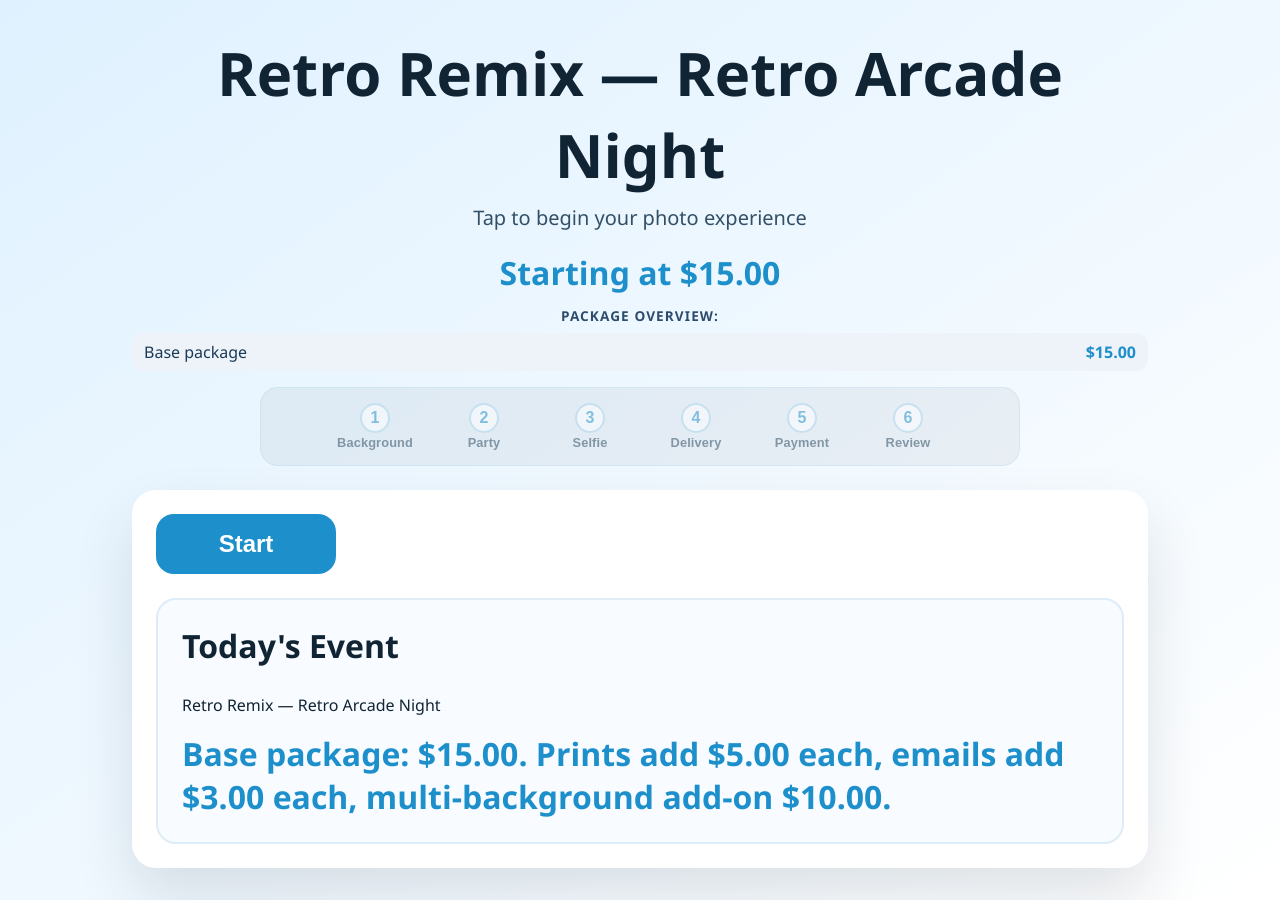
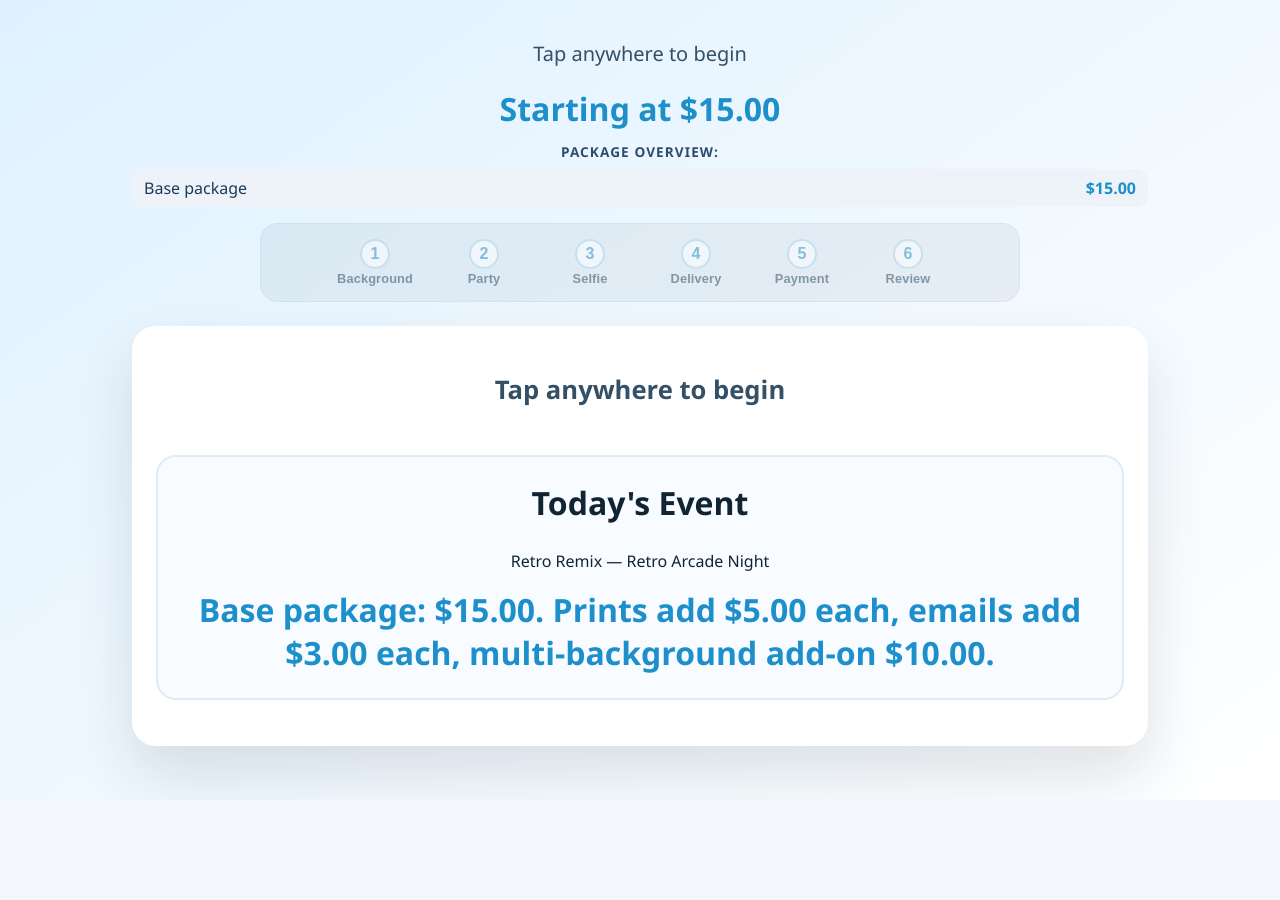
Before and after one commit to johnjimenez-it/Sprint3, a plain HTML site: page index.html in a window 1280 px wide. After the commit the page ends 800 px from the top, so only its background shows below. Drawn offline with Linux system fonts and the light colour scheme.

Commit message:
Make welcome screen tap-to-start and remove start button

```diff
--- a/index.html
+++ b/index.html
@@ -9,16 +9,21 @@
 <body>
   <main id="app">
     <header class="app-header">
-      <h1 id="eventName">Green Screen Express</h1>
-      <p class="subtitle" id="eventTagline">Tap to begin your photo experience</p>
+      <p class="subtitle" id="eventTagline">Tap anywhere to begin</p>
       <p class="price" id="eventPrice"></p>
       <div class="price running-total" id="running-total" aria-live="polite"></div>
     </header>
 
     <nav id="progress-indicator" class="progress-indicator" aria-label="Photo experience progress"></nav>
 
-    <section id="screen-welcome" class="screen active">
-      <button class="primary" id="start-btn" title="Tap to begin the kiosk flow">Start</button>
+    <section
+      id="screen-welcome"
+      class="screen active"
+      role="button"
+      tabindex="0"
+      aria-label="Tap anywhere to begin the kiosk flow"
+    >
+      <p class="welcome-instruction" aria-hidden="true">Tap anywhere to begin</p>
       <div class="info-card">
         <h2>Today's Event</h2>
         <p id="event-name"></p>
--- a/script.js
+++ b/script.js
@@ -266,7 +266,17 @@ function init() {
 }
 
 function setupNavigation() {
-  document.getElementById('start-btn').addEventListener('click', () => showScreen('screen-background'));
+  const welcomeScreen = document.getElementById('screen-welcome');
+  if (welcomeScreen) {
+    const startExperience = () => showScreen('screen-background');
+    welcomeScreen.addEventListener('click', startExperience);
+    welcomeScreen.addEventListener('keydown', event => {
+      if (event.key === 'Enter' || event.key === ' ') {
+        event.preventDefault();
+        startExperience();
+      }
+    });
+  }
   document.querySelectorAll('[data-next]').forEach(btn => btn.addEventListener('click', goToNextScreen));
   document.querySelectorAll('[data-prev]').forEach(btn => btn.addEventListener('click', goToPreviousScreen));
 }
@@ -277,8 +287,10 @@ function populateEventInfo() {
     eventName.textContent = `${appConfig.eventName}`;
   }
   const headerName = document.getElementById('eventName');
-  headerName.textContent = appConfig.eventName;
-  document.getElementById('eventTagline').textContent = 'Tap to begin your photo experience';
+  if (headerName) {
+    headerName.textContent = appConfig.eventName;
+  }
+  document.getElementById('eventTagline').textContent = 'Tap anywhere to begin';
   const priceInfo = document.getElementById('price-info');
   const headerPrice = document.getElementById('eventPrice');
   const baseFormatted = formatCurrency(Number(appConfig.price || 0), appConfig.currency);
--- a/styles.css
+++ b/styles.css
@@ -52,6 +52,34 @@ body {
 
 .screen.active {
   display: block;
+}
+
+#screen-welcome {
+  display: flex;
+  flex-direction: column;
+  align-items: center;
+  justify-content: center;
+  gap: 1.5rem;
+  text-align: center;
+  cursor: pointer;
+  min-height: 420px;
+  transition: transform 0.2s ease;
+}
+
+#screen-welcome:focus-visible {
+  outline: 4px solid var(--secondary);
+  outline-offset: 6px;
+}
+
+#screen-welcome:active {
+  transform: scale(0.98);
+}
+
+.welcome-instruction {
+  font-size: clamp(1.5rem, 2vw, 2rem);
+  font-weight: 600;
+  color: #335066;
+  margin: 0;
 }
 
 .screen h2 {
```
